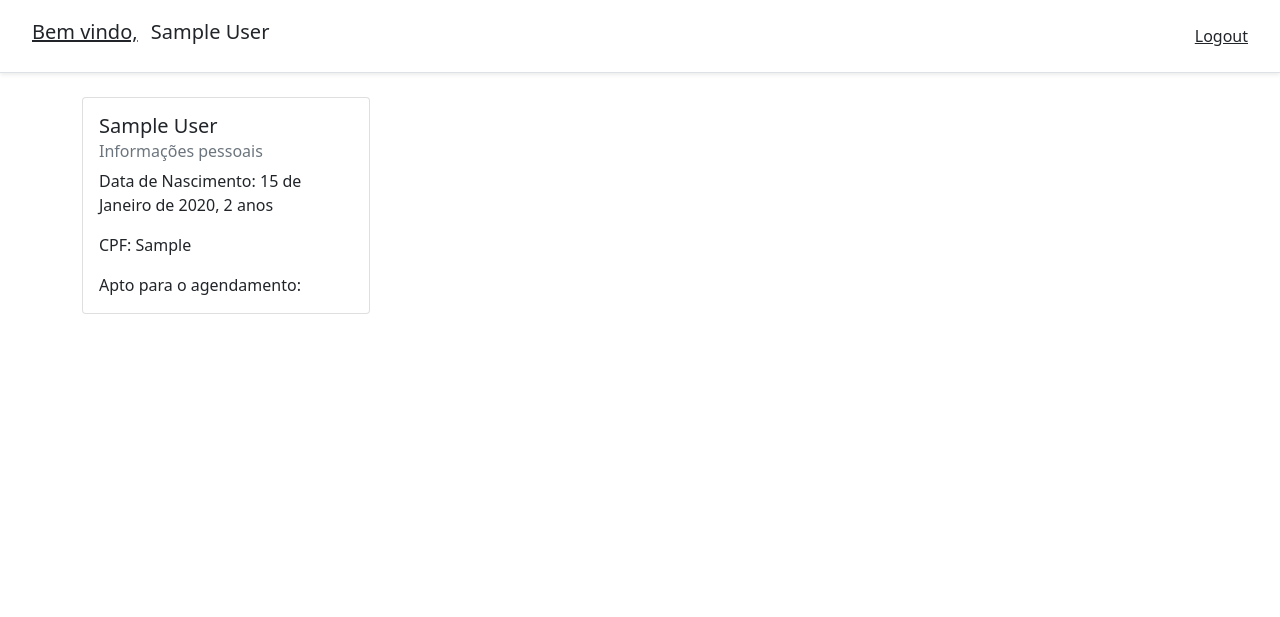
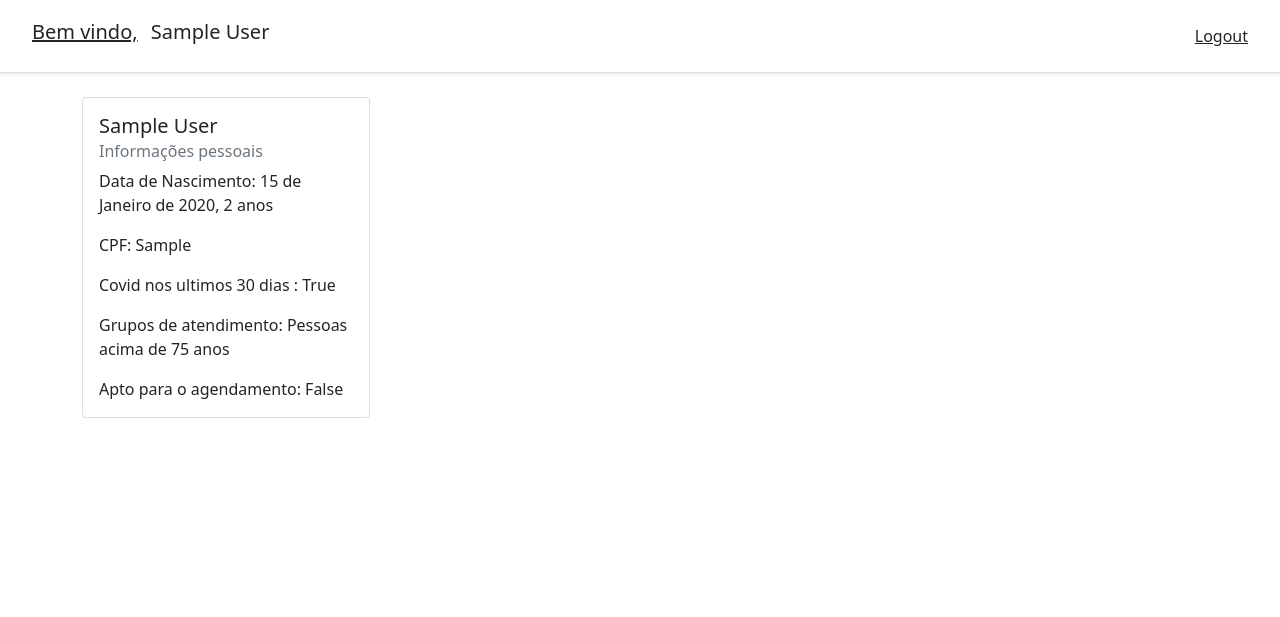
Before and after one commit to itallopacheco/cadastramento_lais, a Django app: page / in a window 1280 px wide. Shown: the top 617 px of the page. Run offline with Django 4.2, Linux system fonts and the light colour scheme; a user stored in the database is signed in; data comes from the database, SQL or seed files in the repository; tables that the repository leaves empty hold one stand-in row (values such as "Sample post"); some libraries are stand-ins or nearby versions.

Commit message:
😴 Home+login

```diff
--- a/account/admin.py
+++ b/account/admin.py
@@ -5,7 +5,7 @@ from account.models import Account, grupos_atendimento
 # Register your models here.
 
 class AccountAdmin(UserAdmin):
-    list_display = ('nome_completo', 'cpf', 'get_grupos', 'covid_recente', 'date_joined', 'is_admin', 'is_staff')
+    list_display = ('nome_completo', 'cpf', 'get_grupos_sipni', 'covid_recente', 'date_joined', 'is_admin', 'is_staff')
     search_fields = ('cpf', 'nome_completo','grupo_atendimento')
     readonly_fields = ('id', 'date_joined',)
 
@@ -26,7 +26,7 @@ admin.site.register(Account, AccountAdmin)
 @admin.register(grupos_atendimento)
 class grupos_atendimento(admin.ModelAdmin):
     list_filter = ('nome',)
-    list_display = ('nome',)
+    list_display = ('nome', 'id')
     search_fields = ('nome',)
     ordering = ('nome',)
     filter_horizontal = ()
--- a/account/forms.py
+++ b/account/forms.py
@@ -15,7 +15,7 @@ class RegistrationForm(UserCreationForm):
     cpf = CPFFieldForm()
     data_nascimento = forms.DateField(help_text="Insira sua data de nascimento")
     grupos_atendimento = forms.ModelMultipleChoiceField(queryset=grupos_atendimento.objects.all().filter(visivel= True),
-                        label='grupo_atendimento', help_text="grupos de atendimento", widget=forms.CheckboxSelectMultiple)
+                        label='grupo_atendimento', help_text="grupos de atendimento", widget=forms.SelectMultiple)
     covid_recente = forms.BooleanField(help_text="Teve covid nos ultimos 30 dias ?", initial=False, required=False)
 
     class Meta:
--- a/account/models.py
+++ b/account/models.py
@@ -78,9 +78,18 @@ class Account(AbstractBaseUser):
     def has_module_perms(self, app_label):
         return True
 
-    def get_idade(self):
+    @property
+    def idade(self):
         today = date.today()
         return today.year - self.data_nascimento.year - ((today.month, today.day) < (self.data_nascimento.month, self.data_nascimento.day))
+    @property
+    def get_grupos_sipni(self):
+        return "\n".join([a.codigo_si_pni for a in self.grupo_atendimento.all()])
 
+    @property
     def get_grupos(self):
         return "\n".join([a.nome for a in self.grupo_atendimento.all()])
+
+    @property
+    def able_to_schedule(self):
+        return self.get_grupos_sipni not in ['001101', '000205', '001501'] and self.idade > 18 and not self.covid_recente
--- a/account/views.py
+++ b/account/views.py
@@ -6,6 +6,7 @@
 
 
 def register_view(request, *args, **kwargs):
+    form = RegistrationForm()
     user = request.user
     if user.is_authenticated:
         return redirect('home')
--- a/personal/templates/personal/home.html
+++ b/personal/templates/personal/home.html
@@ -8,9 +8,11 @@
                   <div class="card-body">
                     <h5 class="card-title">{{ request.user.nome_completo }}</h5>
                     <h6 class="card-subtitle mb-2 text-muted">Informações pessoais</h6>
-                    <p class="card-text">Data de Nascimento: {{ request.user.data_nascimento }}, {{ request.user.get_idade}} anos</p>
+                    <p class="card-text">Data de Nascimento: {{ request.user.data_nascimento }}, {{ request.user.idade}} anos</p>
                     <p class="card-text">CPF: {{ request.user.cpf }}</p>
-                    <p class="card-text">Apto para o agendamento: </p>
+                    <p class="card-text">Covid nos ultimos 30 dias : {{ request.user.covid_recente }}</p>
+                    <p class="card-text">Grupos de atendimento: {{ request.user.get_grupos}}</p>
+                    <p class="card-text">Apto para o agendamento: {{ request.user.able_to_schedule }}  </p>
 
                   </div>
                  </div>
--- a/templates/snippets/header.html
+++ b/templates/snippets/header.html
@@ -14,10 +14,14 @@
     <div class="d-flex flex-row-reverse flex-grow-1"  >
         {% if request.user.is_authenticated %}
             <a class="p-2 text-dark" href="{% url 'logout' %}">Logout</a>
+            {% if request.user.able_to_schedule %}
+                <a class="btn btn-primary" href="#">Agende</a>
+            {% endif %}
 
         {% else %}
             <a class="p-2 text-dark" href="{% url 'login' %}">Login</a>
             <a class="btn btn-outline-primary" href="{% url 'register' %}">Resgister</a>
+
         {% endif %}
 
 
```
